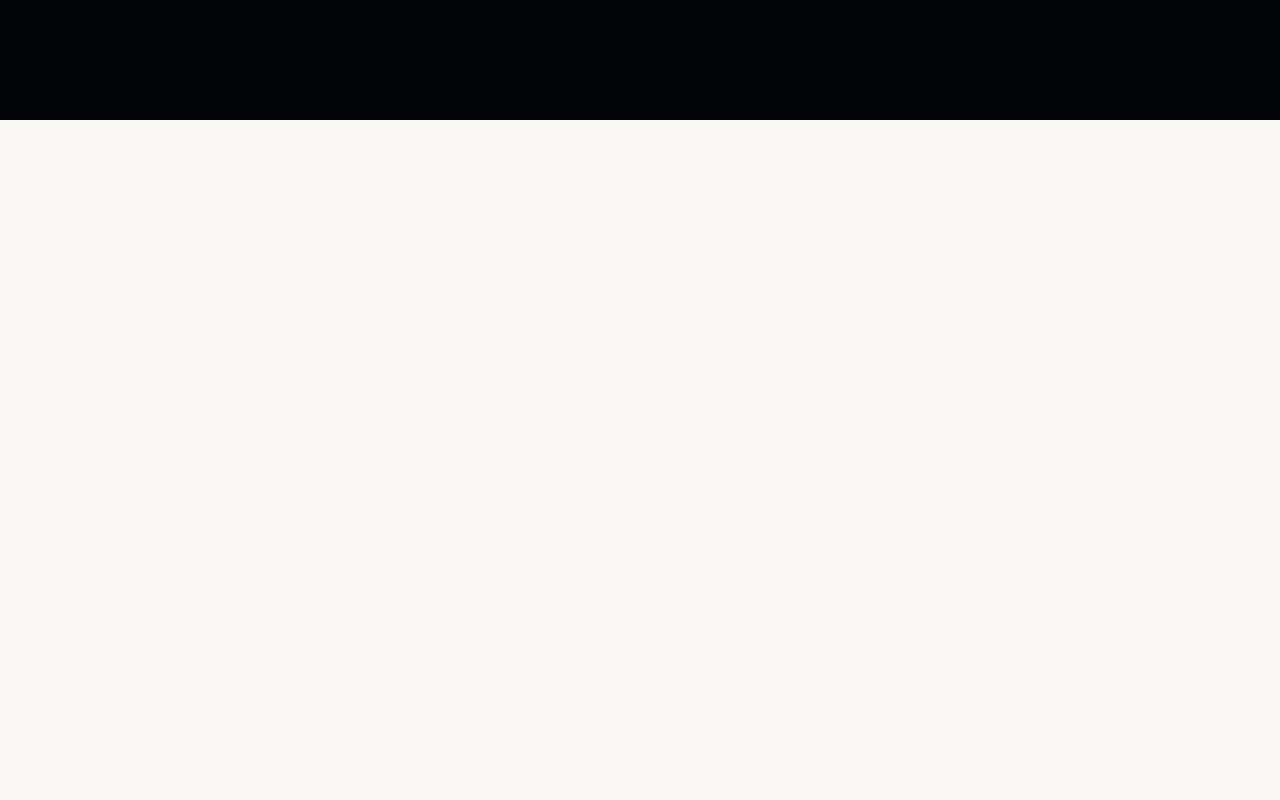
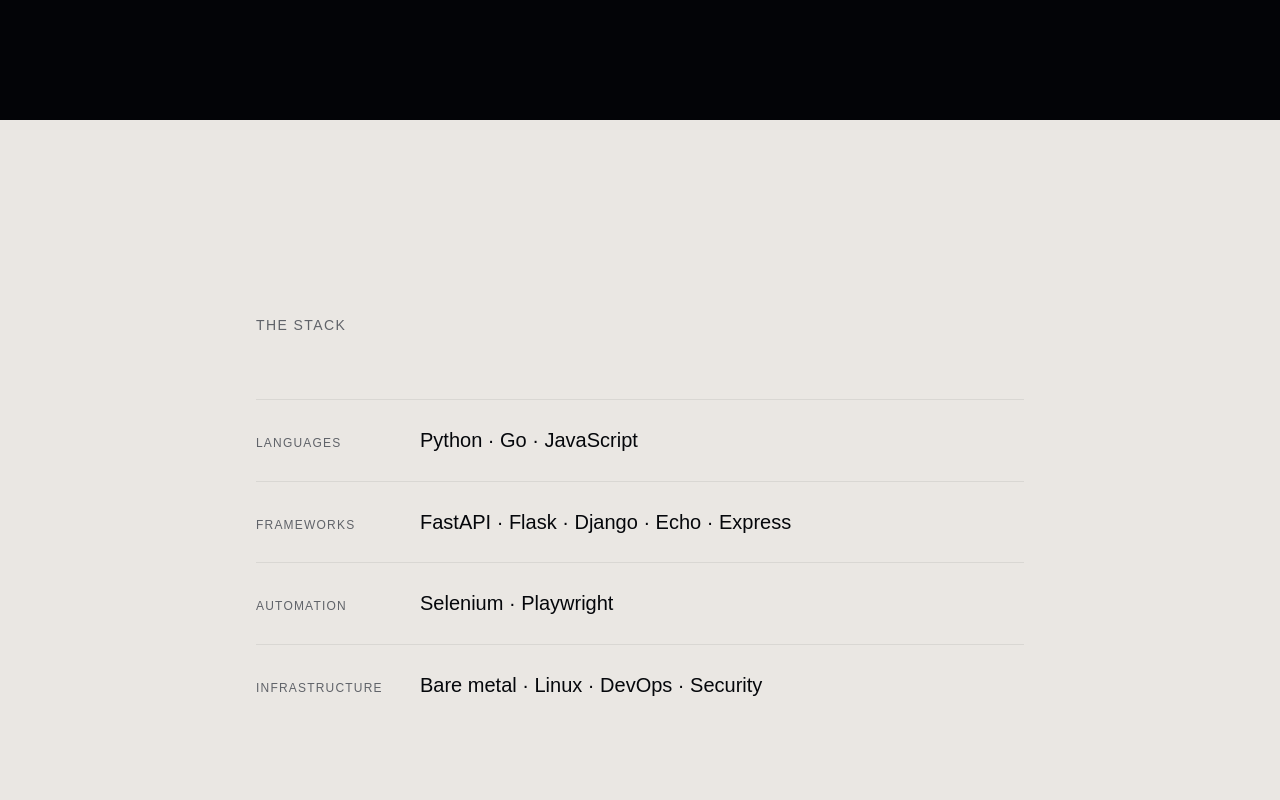
Before and after one commit to ArtemKucheruk/portfolio, a Next.js app: page / in a window 1280 px wide. Shown: the part 680-1480 px from the top of the page. Built offline with nearby package versions, Linux system fonts and the light colour scheme; a web font is replaced by a local one.

Commit message:
fea: add skills sections

```diff
--- a/src/components/sections/Skills.tsx
+++ b/src/components/sections/Skills.tsx
@@ -1,7 +1,82 @@
+"use client";
+
+import { motion } from "motion/react";
+
+const SKILLS = [
+  {
+    category: "Languages",
+    items: ["Python", "Go", "JavaScript"],
+  },
+  {
+    category: "Frameworks",
+    items: ["FastAPI", "Flask", "Django", "Echo", "Express"],
+  },
+  {
+    category: "Automation",
+    items: ["Selenium", "Playwright"],
+  },
+  {
+    category: "Infrastructure",
+    items: ["Bare metal", "Linux", "DevOps", "Security"],
+  },
+];
+
+function SkillRow({
+  category,
+  items,
+  delay,
+}: {
+  category: string;
+  items: string[];
+  delay: number;
+}) {
+  return (
+    <motion.div
+      className="grid grid-cols-[140px_1fr] items-baseline gap-6 border-t border-border py-6"
+      initial={{ opacity: 0, y: 20 }}
+      whileInView={{ opacity: 1, y: 0 }}
+      viewport={{ once: true, margin: "-60px" }}
+      transition={{ duration: 0.55, delay, ease: "easeOut" }}
+    >
+      <span className="text-xs font-medium uppercase tracking-widest text-muted-foreground">
+        {category}
+      </span>
+      <span className="text-xl leading-relaxed text-foreground">
+        {items.join("  ·  ")}
+      </span>
+    </motion.div>
+  );
+}
+
 export function Skills() {
   return (
-    <section id="skills" data-header-theme="light" className="flex min-h-svh items-center justify-center px-6">
-      {/* Phase 3 */}
+    <section
+      id="skills"
+      data-header-theme="light"
+      className="flex min-h-svh items-center bg-secondary px-6 py-24"
+    >
+      <div className="mx-auto w-full max-w-3xl">
+        <motion.p
+          className="mb-16 text-sm font-medium uppercase tracking-widest text-muted-foreground"
+          initial={{ opacity: 0 }}
+          whileInView={{ opacity: 1 }}
+          viewport={{ once: true }}
+          transition={{ duration: 0.6 }}
+        >
+          The stack
+        </motion.p>
+
+        <div>
+          {SKILLS.map((group, i) => (
+            <SkillRow
+              key={group.category}
+              category={group.category}
+              items={group.items}
+              delay={i * 0.08}
+            />
+          ))}
+        </div>
+      </div>
     </section>
   );
 }
```
